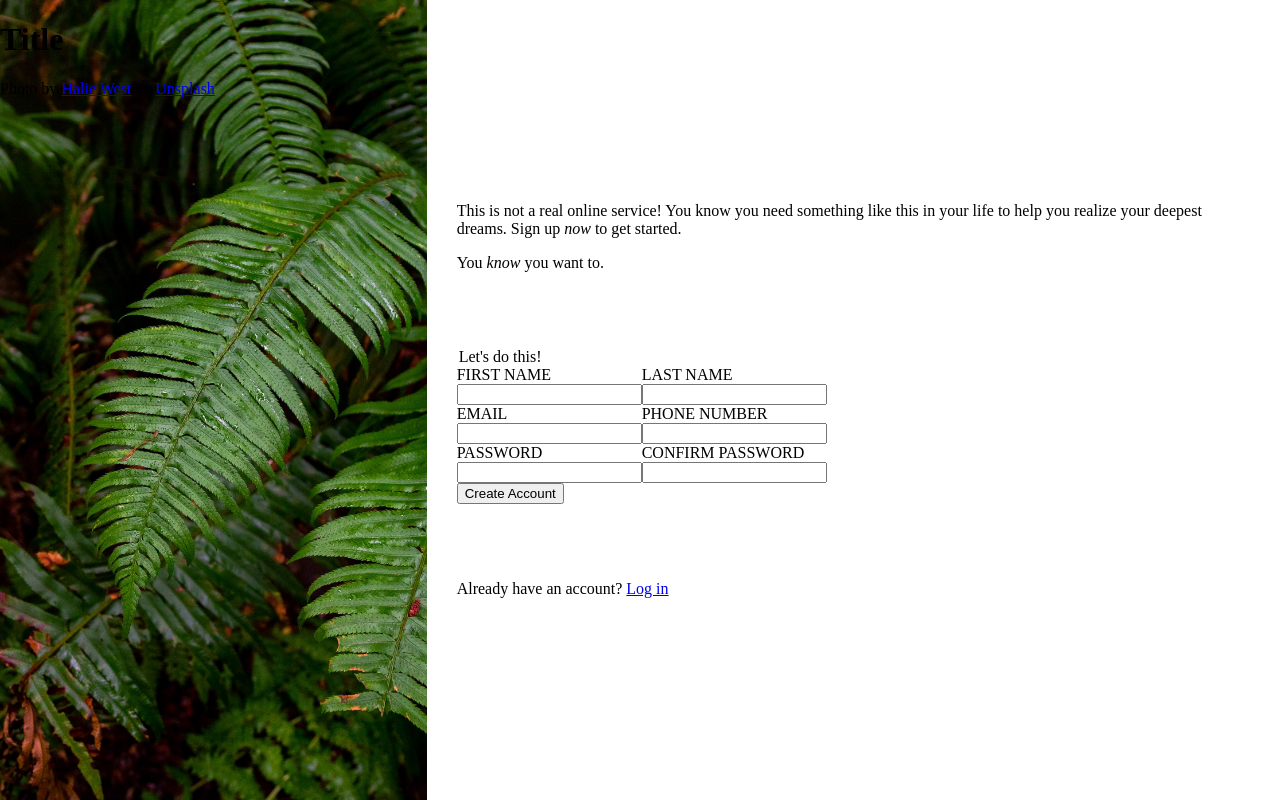
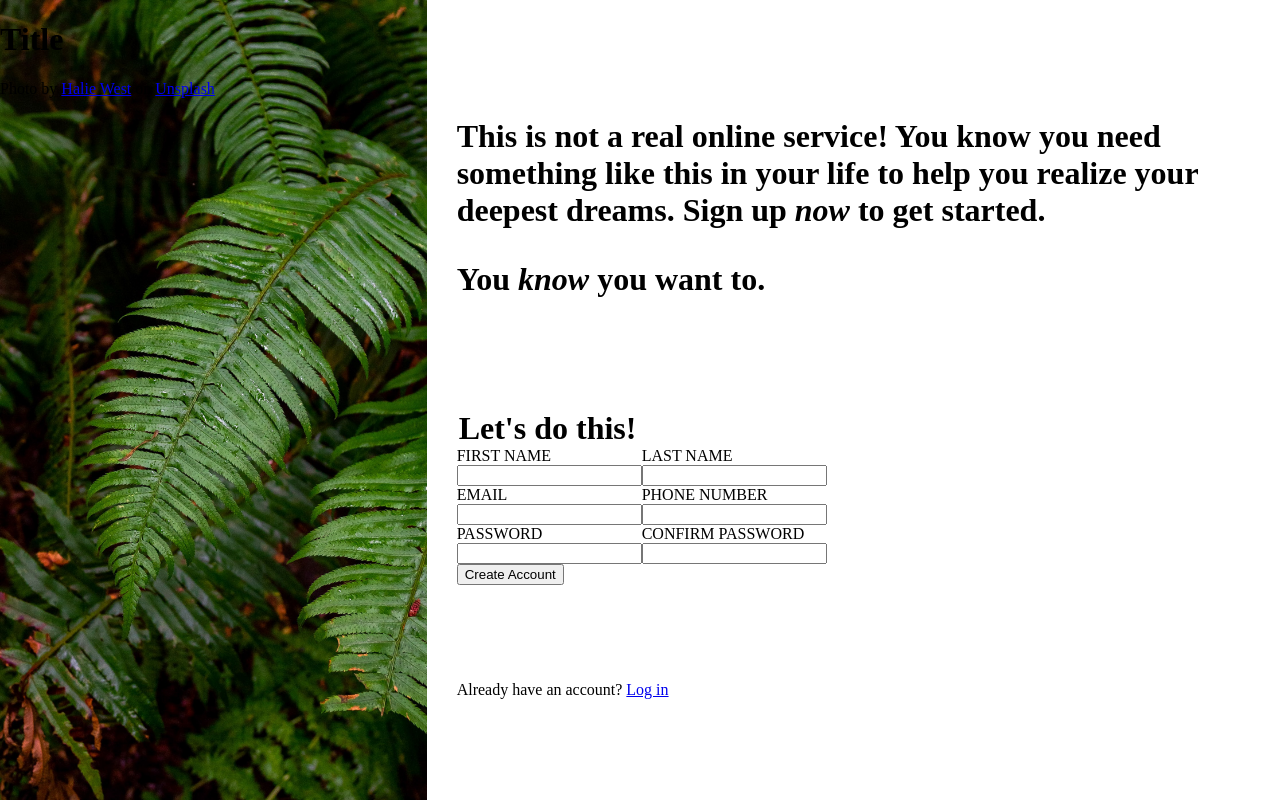
Before and after one commit to c-yip/Sign-Up-Form, a plain HTML site: page index.html in a window 1280 px wide. Drawn offline with Linux system fonts and the light colour scheme.

Commit message:
Edit font size and padding.

```diff
--- a/style.css
+++ b/style.css
@@ -17,21 +17,24 @@ body {
     display: flex;
     flex-direction: column;
     justify-content: center;
+    gap: 5rem;
 }
 
 .header {
-    padding: 30px;
+    padding-left: 30px;
+    font-size: 2rem;
+    font-weight: bold;
 }
 
 form {
     display: flex;
     flex-direction: column;
     align-items: flex-start;
-    padding: 30px;
+    padding-left: 30px;
 }
 
 .footer {
-    padding: 30px;
+    padding-left: 30px;
 }
 
 ul {
@@ -45,3 +48,8 @@ ul {
 input, label {
     display:block;
 }
+
+legend {
+    font-size: 2rem;
+    font-weight: bold;
+}
```
